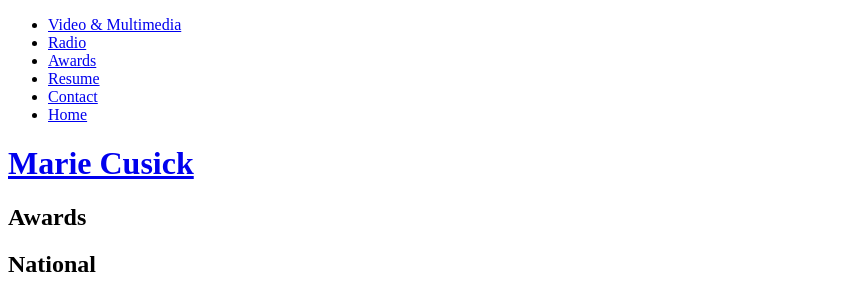
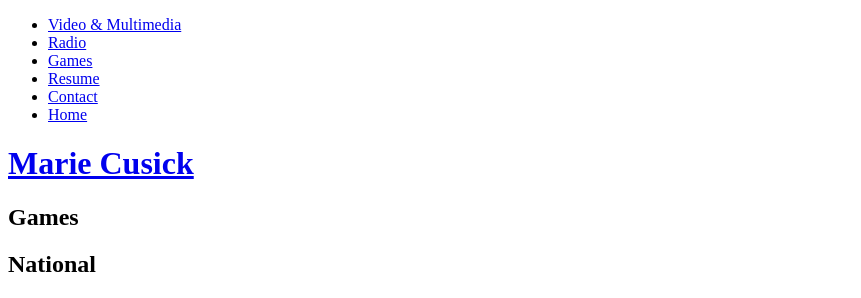
Before and after one commit to mcdotcom/mcdotcom, a Jekyll site: the page built from 04_awards.md, in a window 1280 px wide. Shown: the top 298 px of the page, without its empty margins (0-861 px from the left). Built offline with Jekyll 4.4.1, drawn with Linux system fonts in a browser that asks for light colours.

Commit message:
Updated '04_awards.md' via CloudCannon

```diff
--- a/04_awards.md
+++ b/04_awards.md
@@ -1,20 +1,22 @@
 ---
 layout: page
-title: Awards
+title: Games
 permalink: /awards/
 ---
 
 ## National
+
 * 2016 Society of Professional Journalists Sigma Delta Chi Award: [audio slideshow](http://www.witf.org/sipa-aftertheboom/)
 * 2015 Online News Association: StateImpact Pennsylvania website [finalist, topical reporting](http://journalists.org/2015/08/11/2015-online-journalism-awards-finalists-announced/)
 * 2014 National Edward R. Murrow: [hard news reporting](https://stateimpact.npr.org/pennsylvania/2013/04/29/in-sunbury-drilling-waste-politics-and-a-pile-of-dirt/)
 
 ## Regional
+
 * 2017 Regional Murrow: [News Series](http://www.witf.org/portfolio/2017/01/series-the-politics-of-environmental-policy.php)
-* 2016 PICPA Truth in Finances: [Radio/TV](https://www.picpa.org/belong-engage/picpa-in-the-news/truth-in-finances-award)&nbsp;
+* 2016 PICPA Truth in Finances: [Radio/TV](https://www.picpa.org/belong-engage/picpa-in-the-news/truth-in-finances-award)
 * 2015 Regional Murrow: [Investigative Reporting](http://stateimpact.npr.org/pennsylvania/2014/08/11/on-public-land-a-gas-company-takes-private-control/)
-* 2015 Regional Murrow: [Website](http://stateimpact.npr.org/pennsylvania/)&nbsp;
-* 2015 Regional Murrow: [News Series](http://www.sipaturnpike.org/#!home)&nbsp;
+* 2015 Regional Murrow: [Website](http://stateimpact.npr.org/pennsylvania/)
+* 2015 Regional Murrow: [News Series](http://www.sipaturnpike.org/#!home)
 * 2014 Regional Murrow: [News Series](http://www.witf.org/portfolio/2014/01/news-series-entry-shortchanged-the-fight-over-royalities.php)
 * 2014 Regional Murrow: [Reporting Hard News](https://stateimpact.npr.org/pennsylvania/2013/04/29/in-sunbury-drilling-waste-politics-and-a-pile-of-dirt/)
 * 2014 PICPA Truth in Finances: [Radio/TV](http://stateimpact.npr.org/pennsylvania/2013/11/20/royalty-disputes-fuel-anger-over-states-oversight-of-gas-production-data/)
```
